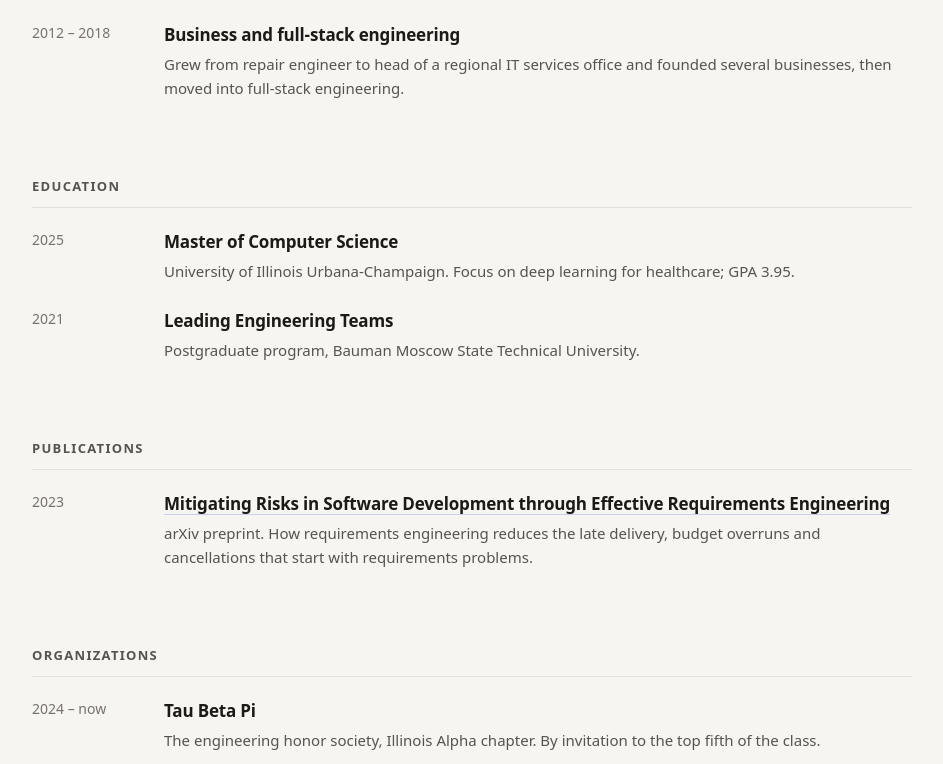
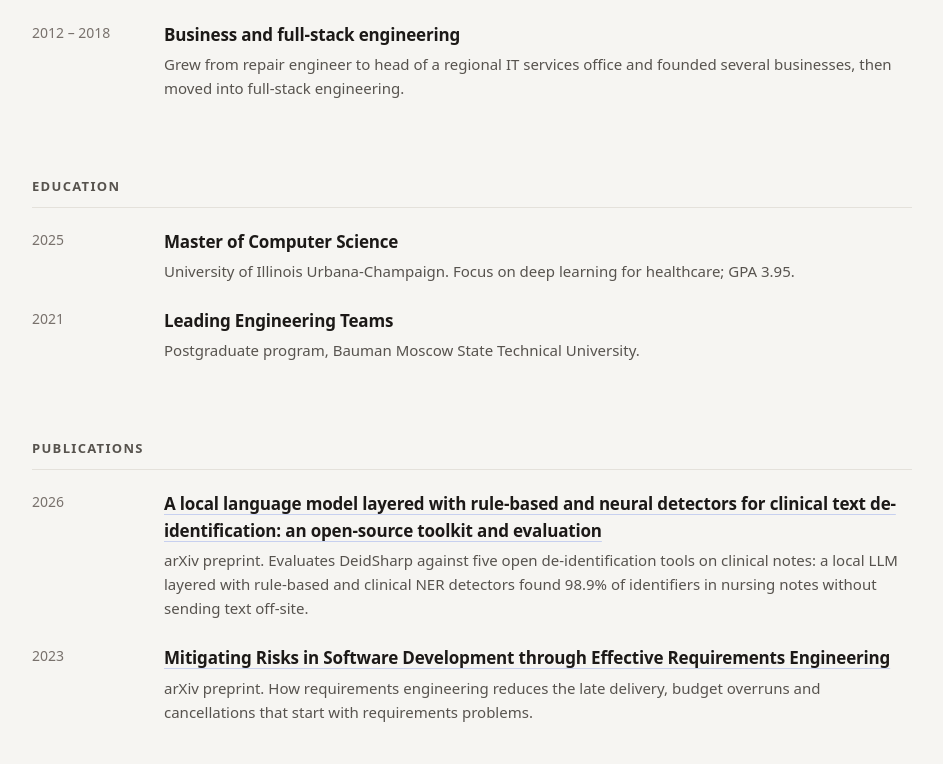
Before and after one commit to valburkin/valburkin.github.io, a plain HTML site: page index.html in a window 1280 px wide. Shown: the part 2036-2800 px from the top of the page, without its empty margins (168-1111 px from the left). Drawn offline with Linux system fonts and the light colour scheme.

Commit message:
Add the clinical text de-identification preprint

```diff
--- a/index.html
+++ b/index.html
@@ -60,7 +60,7 @@
           <div class="project-body">
             <h3>DeidSharp <span class="arrow" aria-hidden="true">↗</span></h3>
             <p class="kicker">Open-source de-identification of health data</p>
-            <p>Lets healthcare teams use clinical notes and FHIR records for analytics and AI with patient identifiers removed. I set the priorities (a missed identifier is worse than an over-redacted word; a failure stops the run) and published measured trade-offs: about 99% of identifiers caught on ICU nursing notes. Concept to 1.0 on NuGet.</p>
+            <p>Lets healthcare teams use clinical notes and FHIR records for analytics and AI with patient identifiers removed. I set the priorities (a missed identifier is worse than an over-redacted word; a failure stops the run) and published the evaluation as a preprint: about 99% of identifiers caught on ICU nursing notes. Concept to 1.0 on NuGet.</p>
             <p class="tags">Product strategy · Healthcare IT · Open source</p>
           </div>
         </a>
@@ -152,6 +152,13 @@
       <h2 id="publications">Publications</h2>
       <ol class="entries">
         <li>
+          <span class="when">2026</span>
+          <div>
+            <h3><a href="https://arxiv.org/abs/2611.12709" target="_blank" rel="noopener">A local language model layered with rule-based and neural detectors for clinical text de-identification: an open-source toolkit and evaluation</a></h3>
+            <p>arXiv preprint. Evaluates DeidSharp against five open de-identification tools on clinical notes: a local LLM layered with rule-based and clinical NER detectors found 98.9% of identifiers in nursing notes without sending text off-site.</p>
+          </div>
+        </li>
+        <li>
           <span class="when">2023</span>
           <div>
             <h3><a href="https://arxiv.org/abs/2305.05800" target="_blank" rel="noopener">Mitigating Risks in Software Development through Effective Requirements Engineering</a></h3>
```
